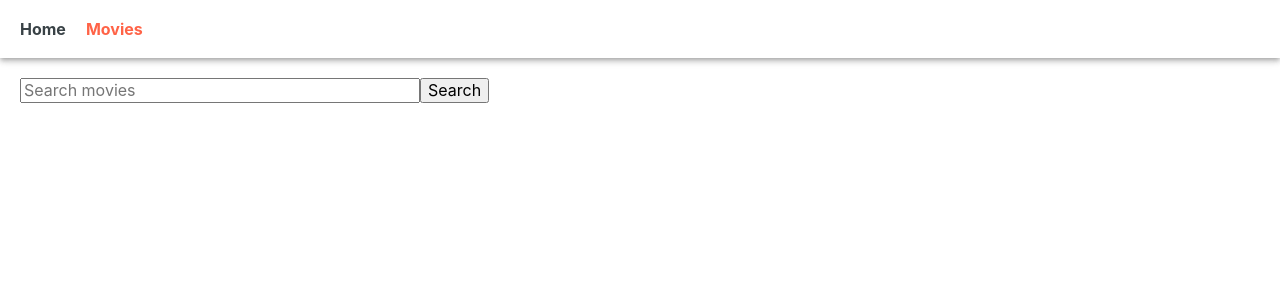
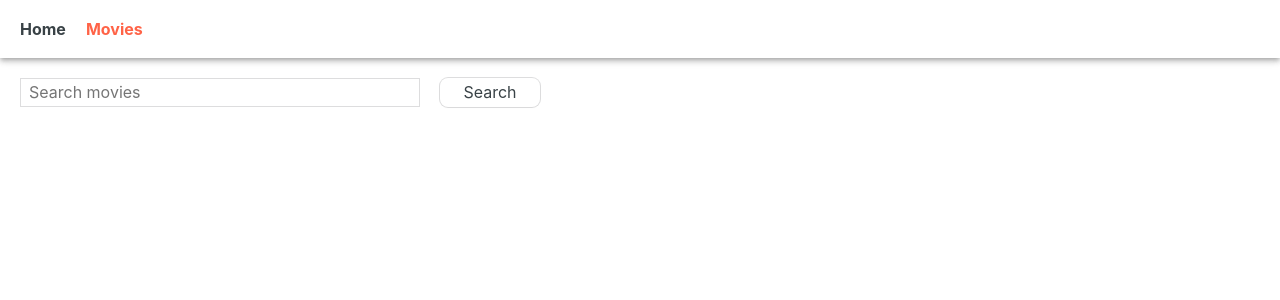
Before and after one commit to M-Tyshchenko/goit-react-hw-05-movies, a React (Create React App) app: page /goit-react-hw-05-movies/movies in a window 1280 px wide. Shown: the top 300 px of the page. Built offline with nearby package versions, Linux system fonts and the light colour scheme.

Commit message:
Code Splitting

```diff
--- a/package.json
+++ b/package.json
@@ -13,6 +13,7 @@
     "react-dom": "^18.1.0",
     "react-hot-toast": "^2.4.1",
     "react-icons": "^4.10.1",
+    "react-loader-spinner": "^5.4.5",
     "react-router-dom": "^6.15.0",
     "react-scripts": "5.0.1",
     "styled-components": "^6.0.7",
--- a/src/components/App.js
+++ b/src/components/App.js
@@ -1,11 +1,13 @@
 import { Route, Routes } from 'react-router-dom';
-import Home from 'pages/HomePage/Home';
-import Movies from 'pages/MoviesPage/Movies';
-import MovieDetails from 'pages/MovieDetailsPage/MovieDetails';
-import Cast from './Cast/Cast';
-import Reviews from './Reviews/Reviews';
-import NotFound from 'pages/NotFoundPage/NotFound';
-import { AppLayout } from './AppLayout';
+import { lazy } from 'react';
+
+const Home = lazy(() => import('pages/HomePage/Home'));
+const Movies = lazy(() => import('pages/MoviesPage/Movies'));
+const MovieDetails = lazy(() => import('pages/MovieDetailsPage/MovieDetails'));
+const Cast = lazy(() => import('./Cast/Cast'));
+const Reviews = lazy(() => import('./Reviews/Reviews'));
+const NotFound = lazy(() => import('pages/NotFoundPage/NotFound'));
+const AppLayout = lazy(() => import('./AppLayout'));
 
 export const App = () => {
   return (
--- a/src/components/AppLayout.js
+++ b/src/components/AppLayout.js
@@ -1,8 +1,10 @@
+import { Suspense } from 'react';
+import { ThreeDots } from 'react-loader-spinner';
+import { Outlet } from 'react-router-dom';
 import { GlobalStyles } from './GlobalStyle';
 import { Container, HeaderNavigation, NavList, StyledLink } from './App.styled';
-import { Outlet } from 'react-router-dom';
 
-export const AppLayout = () => {
+const AppLayout = () => {
   return (
     <Container>
       <HeaderNavigation>
@@ -15,8 +17,30 @@ export const AppLayout = () => {
           </li>
         </NavList>
       </HeaderNavigation>
-      <Outlet />
+
+      <Suspense
+        fallback={
+          <ThreeDots
+            height="80"
+            width="80"
+            radius="9"
+            color="tomato"
+            ariaLabel="three-dots-loading"
+            wrapperStyle={{
+              display: 'flex',
+              justifyContent: 'center',
+            }}
+            wrapperClassName=""
+            visible={true}
+          />
+        }
+      >
+        <Outlet />
+      </Suspense>
+
       <GlobalStyles />
     </Container>
   );
 };
+
+export default AppLayout;
--- a/src/components/api.js
+++ b/src/components/api.js
@@ -48,8 +48,6 @@ export const fetchMovieCast = async movieId => {
   const cast = response.data.cast.filter(
     person => person.known_for_department === 'Acting'
   );
-  // console.log(response.data.cast);
-  console.log(cast);
   return cast;
 };
 
@@ -59,6 +57,5 @@ export const fetchMovieReviews = async movieId => {
       api_key: apiKey,
     },
   });
-  // console.log(response.data.results);
   return response.data.results;
 };
--- a/src/pages/HomePage/Home.js
+++ b/src/pages/HomePage/Home.js
@@ -1,16 +1,19 @@
 import { fetchPopularMovies } from 'components/api';
 import { useEffect, useState } from 'react';
 import { Toaster, toast } from 'react-hot-toast';
+import { useLocation } from 'react-router-dom';
+import { ThreeDots } from 'react-loader-spinner';
 import { HomeTitle, MovieListItem, Section, StyledLink } from './Home.styled';
-import { useLocation } from 'react-router-dom';
 
 const Home = () => {
   const [movies, setMovies] = useState([]);
+  const [loading, setLoading] = useState(false);
   const location = useLocation();
 
   useEffect(() => {
     async function getMovies() {
       try {
+        setLoading(true);
         const films = await fetchPopularMovies();
 
         if (!films.length) {
@@ -20,6 +23,8 @@ const Home = () => {
         setMovies(films);
       } catch {
         toast.error('Oops! Something wrong. Try to reload page');
+      } finally {
+        setLoading(false);
       }
     }
 
@@ -38,6 +43,23 @@ const Home = () => {
           </MovieListItem>
         ))}
       </ul>
+
+      {loading && (
+        <ThreeDots
+          height="80"
+          width="80"
+          radius="9"
+          color="tomato"
+          ariaLabel="three-dots-loading"
+          wrapperStyle={{
+            display: 'flex',
+            justifyContent: 'center',
+          }}
+          wrapperClassName=""
+          visible={true}
+        />
+      )}
+
       <Toaster />
     </Section>
   );
--- a/src/pages/MoviesPage/Movies.js
+++ b/src/pages/MoviesPage/Movies.js
@@ -1,5 +1,12 @@
 import toast, { Toaster } from 'react-hot-toast';
-import { FormInput, Section, StyledLink } from './Movies.styled';
+
+import {
+  Form,
+  FormInput,
+  SearchBtn,
+  Section,
+  StyledLink,
+} from './Movies.styled';
 import { useEffect, useState } from 'react';
 import { fetchMoviesByQuery } from 'components/api';
 import { useLocation, useSearchParams } from 'react-router-dom';
@@ -37,7 +44,7 @@ const Movies = () => {
   return (
     <>
       <Section>
-        <form
+        <Form
           onSubmit={event => {
             event.preventDefault();
             const queryInput = event.target.elements.query.value;
@@ -55,8 +62,8 @@ const Movies = () => {
           }}
         >
           <FormInput type="text" name="query" placeholder="Search movies" />
-          <button type="submit">Search</button>
-        </form>
+          <SearchBtn type="submit">Search</SearchBtn>
+        </Form>
       </Section>
 
       <Section>
--- a/src/pages/MoviesPage/Movies.styled.js
+++ b/src/pages/MoviesPage/Movies.styled.js
@@ -4,9 +4,15 @@ import styled from 'styled-components';
 export const Section = styled.section`
   padding: 20px;
 `;
+export const Form = styled.form`
+  display: flex;
+  gap: 20px;
+`;
 
 export const FormInput = styled.input`
   width: 400px;
+  padding: 4px 8px;
+  border: 1px solid rgba(27, 31, 35, 0.15);
 `;
 
 export const StyledLink = styled(NavLink)`
@@ -14,3 +20,18 @@ export const StyledLink = styled(NavLink)`
     background-color: tomato;
   }
 `;
+
+export const SearchBtn = styled.button`
+  width: 100px;
+  padding: 4px 8px;
+  border: 0 solid rgba(27, 31, 35, 0.15);
+  border-radius: 8px;
+  box-shadow: rgba(0, 0, 0, 0.02) 0px 1px 3px 0px,
+    rgba(27, 31, 35, 0.15) 0px 0px 0px 1px;
+  background-color: #fff;
+  color: inherit;
+
+  &.hover {
+    color: tomato;
+  }
+`;
```
Also changed, not shown: 1 other file (tests, documents, lock files or other folders).
